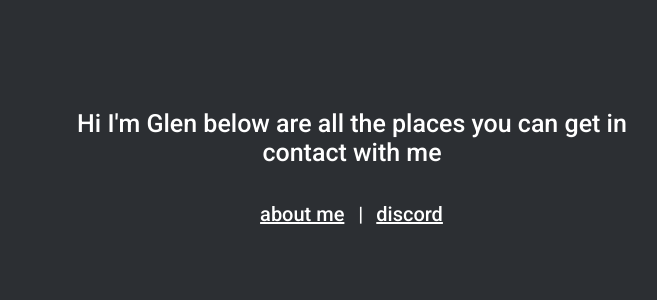
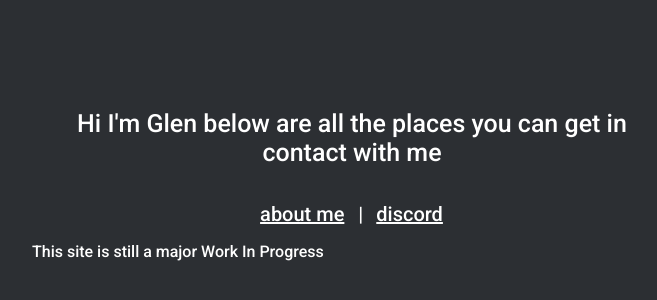
Before and after one commit to GlenMerlin/GlenMerlin.github.io, a plain HTML site: page index.html in a window 1280 px wide. Shown: the part 120-420 px from the top of the page, without its empty margins (288-945 px from the left). Drawn offline with Linux system fonts and the light colour scheme.

Commit message:
Update index.html

```diff
--- a/index.html
+++ b/index.html
@@ -16,6 +16,7 @@
       <div class="buttons">
         <a href="#" class="link">about me</a>&nbsp;|&nbsp;<a href="#" class="link">discord</a>
       </div>
+      <p>This site is still a major Work In Progress</p>
     </p>
     </div>
 </body>
```
